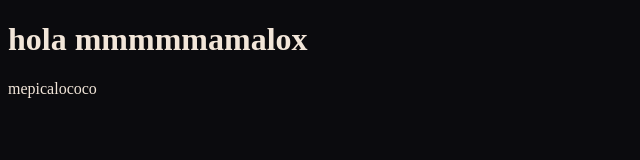
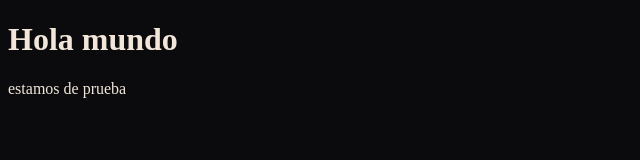
Before and after one commit to Parchecito/proyecto-polo, a website: page src/index.html in a window 1280 px wide. Shown: the whole page, without its empty margins (0-640 px from the left). Drawn offline with Linux system fonts and the light colour scheme.

```diff
--- a/src/index.html
+++ b/src/index.html
@@ -8,7 +8,7 @@
     <title>Document</title>
   </head>
   <body>
-    <h1>hola mmmmmamalox</h1>
-    <p>mepicalococo</p>
+    <h1>Hola mundo</h1>
+    <p>estamos de prueba</p>
   </body>
 </html>
```
